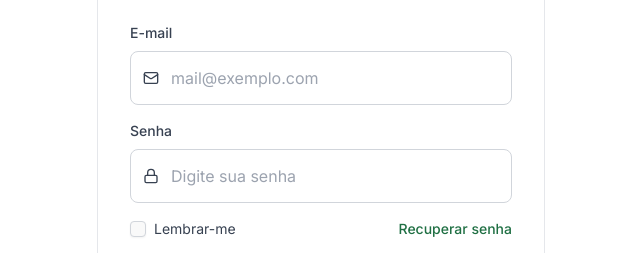
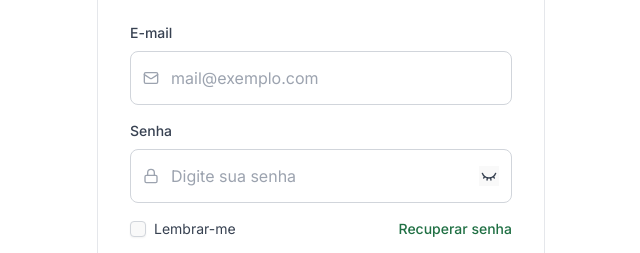
Before and after one commit to danicustodio/financy, a React (Vite) app in the folder frontend/: page /signin in a window 1280 px wide. Shown: the part 236-489 px from the top of the page, without its empty margins (319-959 px from the left). Built offline with nearby package versions, Linux system fonts and the light colour scheme.

Commit message:
✨ feat(Input): Add password visibility toggle

```diff
--- a/frontend/src/components/input/input.component.tsx
+++ b/frontend/src/components/input/input.component.tsx
@@ -1,8 +1,11 @@
+import { useState } from 'react';
+import { Eye, EyeClosed } from 'lucide-react';
 import { cn } from '@/lib/utils';
 import type { InputProps } from './input.types';
 import {
 	inputFieldVariants,
 	labelVariants,
+	passwordToggleVariants,
 	prefixVariants,
 } from './input.variants';
 
@@ -18,6 +21,9 @@ export const Input = ({
 	helper,
 	...props
 }: InputProps) => {
+	const [showPassword, setShowPassword] = useState(false);
+	const isPasswordType = type === 'password';
+
 	function getCurrentVariant() {
 		if (disabled) return 'disabled';
 		if (error) return 'error';
@@ -27,6 +33,14 @@ export const Input = ({
 	}
 
 	const variant = getCurrentVariant();
+
+	const togglePasswordVisibility = () => {
+		if (!disabled) {
+			setShowPassword((prev) => !prev);
+		}
+	};
+
+	const inputType = isPasswordType && showPassword ? 'text' : type;
 
 	return (
 		<div className="flex flex-col gap-2">
@@ -49,7 +63,7 @@ export const Input = ({
 				)}
 
 				<input
-					type={type}
+					type={inputType}
 					className={cn(
 						inputFieldVariants({
 							state: variant,
@@ -57,6 +71,18 @@ export const Input = ({
 					)}
 					{...props}
 				/>
+
+				{isPasswordType && (
+					<button
+						type="button"
+						onClick={togglePasswordVisibility}
+						disabled={disabled}
+						className={cn(passwordToggleVariants({ state: variant }))}
+						aria-label={showPassword ? 'Hide password' : 'Show password'}
+					>
+						{showPassword ? <Eye size={16} /> : <EyeClosed size={16} />}
+					</button>
+				)}
 			</div>
 
 			{helper && <p className="text-xs text-financy-gray-500">{helper}</p>}
--- a/frontend/src/components/input/input.variants.ts
+++ b/frontend/src/components/input/input.variants.ts
@@ -33,14 +33,32 @@ export const labelVariants = cva('font-medium text-sm', {
 export const prefixVariants = cva('w-4 h-4 flex items-center justify-center shrink-0', {
   variants: {
     state: {
-      default: 'text-financy-gray-700',
+      default: 'text-financy-gray-400',
       active: 'text-financy-green-base',
-      filled: 'text-financy-gray-700',
+      filled: 'text-financy-gray-800',
       error: 'text-financy-danger',
-      disabled: 'text-financy-gray-700'
+      disabled: 'text-financy-black'
     }
   },
   defaultVariants: {
     state: 'default'
   }
 })
+
+export const passwordToggleVariants = cva(
+  'w-5 h-5 flex items-center justify-center shrink-0 cursor-pointer',
+  {
+    variants: {
+      state: {
+        default: 'text-financy-gray-700',
+        active: 'text-financy-green-base',
+        filled: 'text-financy-gray-800',
+        error: 'text-financy-danger',
+        disabled: 'text-financy-black cursor-not-allowed'
+      }
+    },
+    defaultVariants: {
+      state: 'default'
+    }
+  }
+)
```
